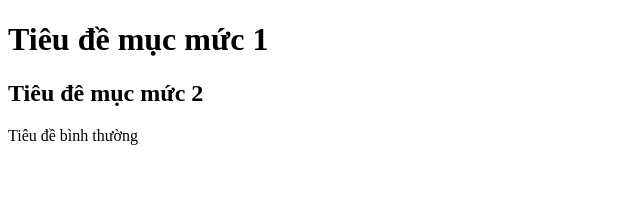
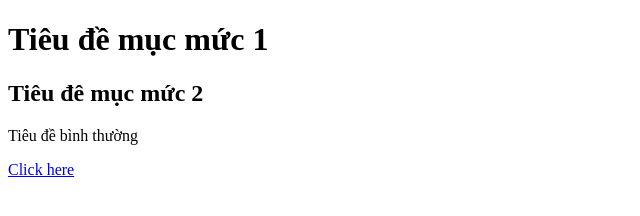
Before and after one commit to cu-to/cu-to.github.io, a plain HTML site: page index.html in a window 1280 px wide. Shown: the whole page, without its empty margins (0-640 px from the left). Drawn offline with Linux system fonts and the light colour scheme.

Commit message:
Testing purpose

```diff
--- a/index.html
+++ b/index.html
@@ -8,5 +8,6 @@
         <h1>Tiêu đề mục mức 1</h1>
         <h2>Tiêu đê mục mức 2</h2>
         <p>Tiêu đề bình thường</p>
+        <a href="https://conan123947.github.io">Click here</a>
     </body>
 </html>
```
